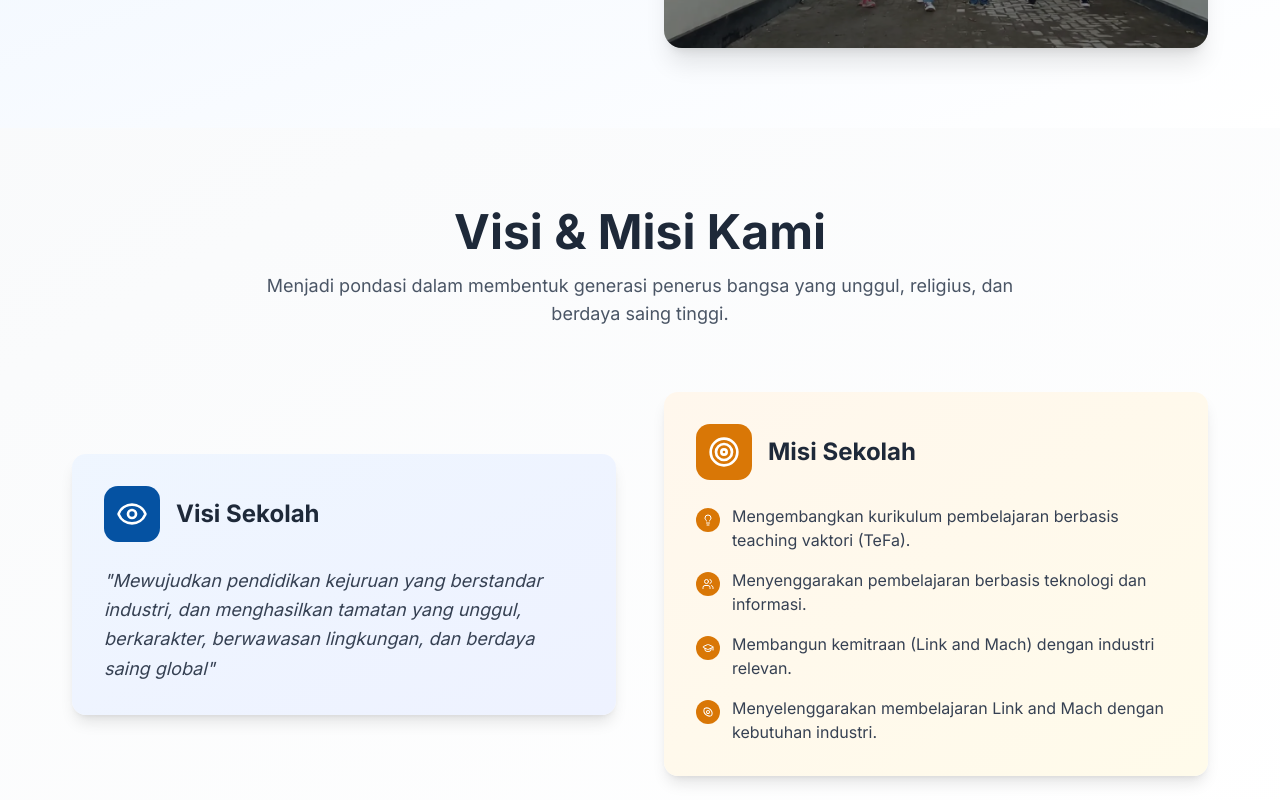
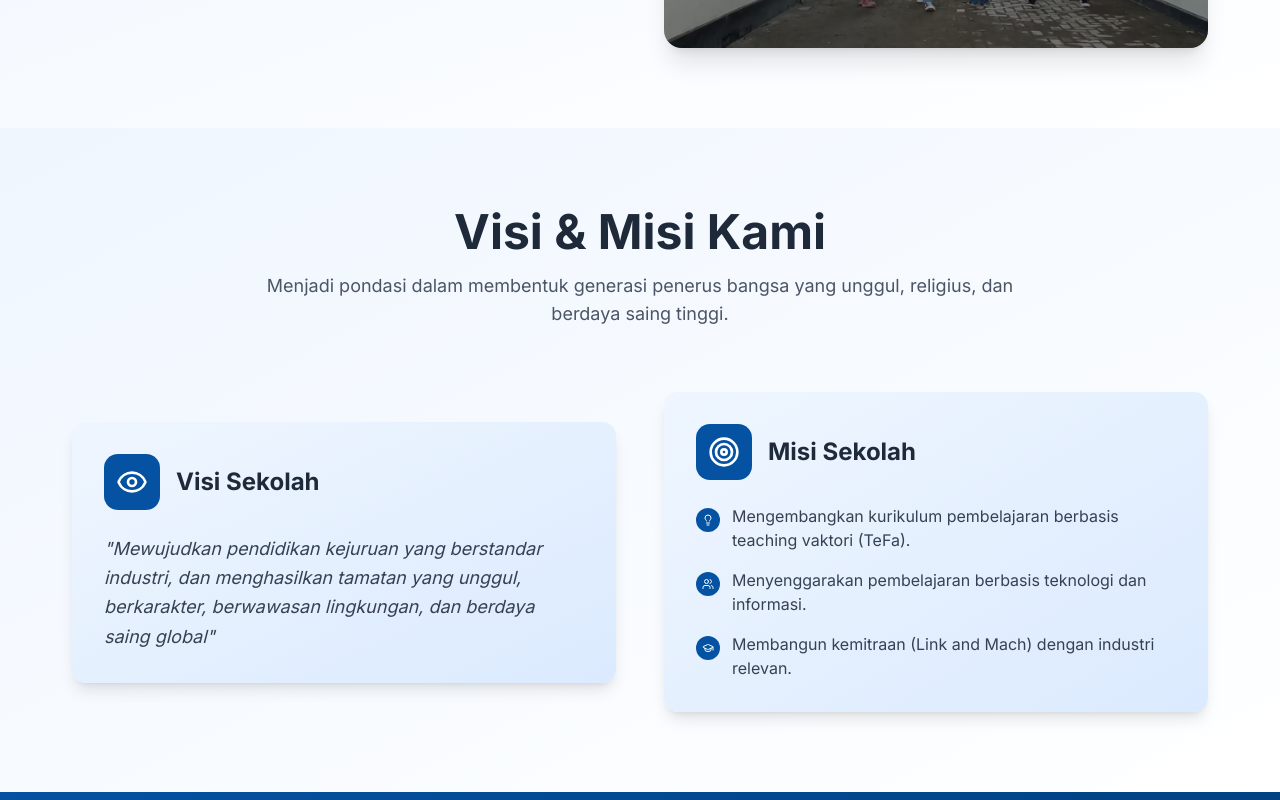
Before and after one commit to fjrhub/smkpgrimojokerto, a Next.js app: page / in a window 1280 px wide. Shown: the part 2540-3340 px from the top of the page. Built offline with nearby package versions, Linux system fonts and the light colour scheme.

Commit message:
feat(home): apply consistent blue theme to visi-misi section

```diff
--- a/app/page.tsx
+++ b/app/page.tsx
@@ -526,9 +526,10 @@ export default function Home() {
         </div>
       </section>
 
+      {/* Visi Misi */}
       <section
         id="visimisi"
-        className="py-20 bg-gradient-to-br from-gray-50 to-white"
+        className="py-20 bg-gradient-to-br from-blue-50 to-white"
       >
         <div className="container mx-auto px-4">
           {/* Judul Utama */}
@@ -545,7 +546,7 @@ export default function Home() {
             </p>
           </motion.div>
 
-          {/* Kontainer Flex untuk Visi dan Misi */}
+          {/* Kontainer Grid untuk Visi dan Misi */}
           <div className="grid md:grid-cols-1 lg:grid-cols-2 gap-12 items-center">
             {/* Kartu Visi */}
             <motion.div
@@ -555,7 +556,7 @@ export default function Home() {
               viewport={{ once: true }}
               transition={{ delay: 0.1 }}
             >
-              <Card className="h-full bg-gradient-to-br from-blue-50 to-indigo-50 border-0 shadow-lg hover:shadow-xl transition-shadow">
+              <Card className="h-full bg-gradient-to-br from-blue-50 to-blue-100 border-0 shadow-lg hover:shadow-xl transition-shadow">
                 <CardContent className="p-8">
                   <div className="flex items-center gap-4 mb-6">
                     <div className="w-14 h-14 bg-[#0552A2] rounded-xl flex items-center justify-center">
@@ -566,7 +567,6 @@ export default function Home() {
                     </h3>
                   </div>
                   <p className="text-gray-700 text-lg leading-relaxed italic">
-                    {/* Ganti teks ini dengan visi resmi SMK PGRI Kota Mojokerto */}
                     "Mewujudkan pendidikan kejuruan yang berstandar industri,
                     dan menghasilkan tamatan yang unggul, berkarakter,
                     berwawasan lingkungan, dan berdaya saing global"
@@ -583,12 +583,10 @@ export default function Home() {
               viewport={{ once: true }}
               transition={{ delay: 0.2 }}
             >
-              <Card className="h-full bg-gradient-to-br from-orange-50 to-amber-50 border-0 shadow-lg hover:shadow-xl transition-shadow">
+              <Card className="h-full bg-gradient-to-br from-blue-50 to-blue-100 border-0 shadow-lg hover:shadow-xl transition-shadow">
                 <CardContent className="p-8">
                   <div className="flex items-center gap-4 mb-6">
-                    <div className="w-14 h-14 bg-[#D97706] rounded-xl flex items-center justify-center">
-                      {" "}
-                      {/* Warna amber untuk misi */}
+                    <div className="w-14 h-14 bg-[#0552A2] rounded-xl flex items-center justify-center">
                       <Target className="w-8 h-8 text-white" />
                     </div>
                     <h3 className="text-2xl font-bold text-gray-800">
@@ -596,9 +594,8 @@ export default function Home() {
                     </h3>
                   </div>
                   <ul className="space-y-4 text-gray-700">
-                    {/* Ganti item-item ini dengan misi resmi SMK PGRI Kota Mojokerto */}
                     <li className="flex items-start gap-3">
-                      <div className="mt-1 w-6 h-6 bg-[#D97706] rounded-full flex items-center justify-center flex-shrink-0">
+                      <div className="mt-1 w-6 h-6 bg-[#0552A2] rounded-full flex items-center justify-center flex-shrink-0">
                         <Lightbulb className="w-3 h-3 text-white" />
                       </div>
                       <span>
@@ -607,7 +604,7 @@ export default function Home() {
                       </span>
                     </li>
                     <li className="flex items-start gap-3">
-                      <div className="mt-1 w-6 h-6 bg-[#D97706] rounded-full flex items-center justify-center flex-shrink-0">
+                      <div className="mt-1 w-6 h-6 bg-[#0552A2] rounded-full flex items-center justify-center flex-shrink-0">
                         <Users className="w-3 h-3 text-white" />
                       </div>
                       <span>
@@ -616,21 +613,12 @@ export default function Home() {
                       </span>
                     </li>
                     <li className="flex items-start gap-3">
-                      <div className="mt-1 w-6 h-6 bg-[#D97706] rounded-full flex items-center justify-center flex-shrink-0">
+                      <div className="mt-1 w-6 h-6 bg-[#0552A2] rounded-full flex items-center justify-center flex-shrink-0">
                         <GraduationCap className="w-3 h-3 text-white" />
                       </div>
                       <span>
                         Membangun kemitraan (Link and Mach) dengan industri
                         relevan.
-                      </span>
-                    </li>
-                    <li className="flex items-start gap-3">
-                      <div className="mt-1 w-6 h-6 bg-[#D97706] rounded-full flex items-center justify-center flex-shrink-0">
-                        <Eye className="w-3 h-3 text-white rotate-45" />
-                      </div>
-                      <span>
-                        Menyelenggarakan membelajaran Link and Mach dengan
-                        kebutuhan industri.
                       </span>
                     </li>
                   </ul>
```
